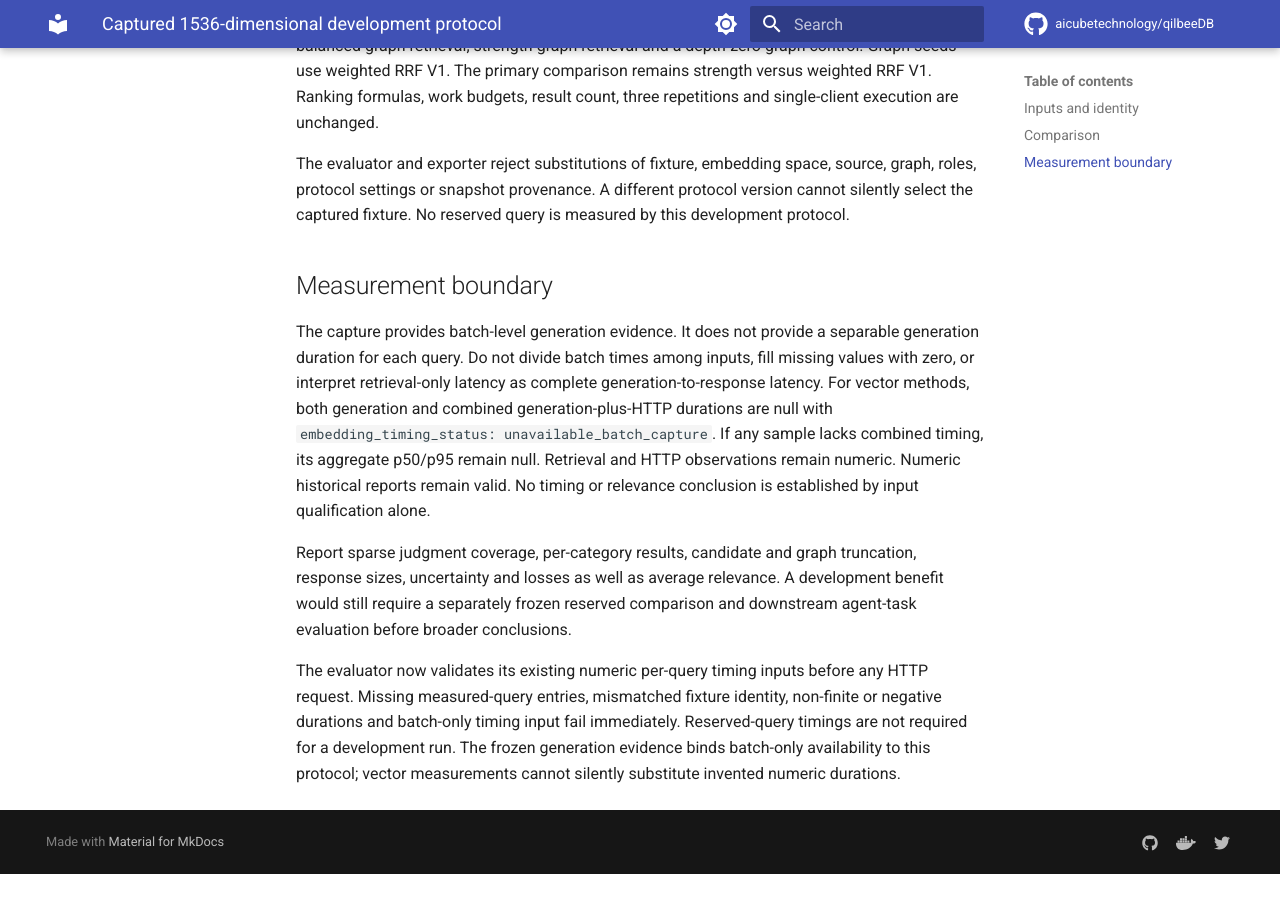
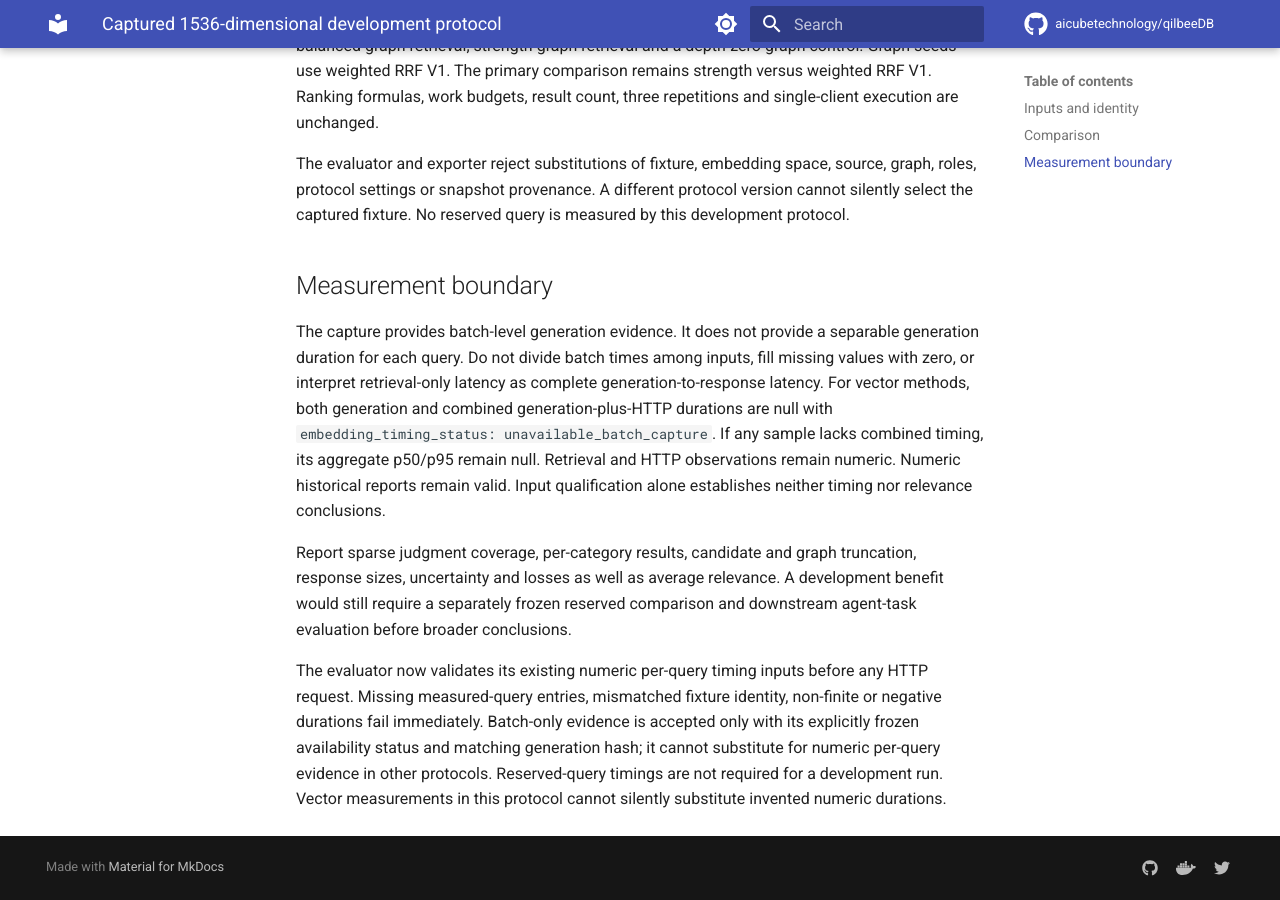
Before and after one commit to aicubetechnology/qilbeeDB, an MkDocs documentation site: the page built from docs/research/twowiki-captured1536-development-protocol.md, in a window 1280 px wide and 900 px high, scrolled down 911 px. Built offline with MkDocs 1.6.1 and Material for MkDocs 9.7.7, drawn with Linux system fonts in a browser that asks for light colours; comment, search, counter and statistics services are not loaded; before the commit the page ends 1785 px from its top, so only the background shows below that; some of the changed text lies outside the part shown.

Commit message:
feat: publish verified captured-vector graph development comparison

```diff
--- a/docs/research/twowiki-captured1536-development-protocol.md
+++ b/docs/research/twowiki-captured1536-development-protocol.md
@@ -1,8 +1,8 @@
 # Captured 1536-dimensional development protocol
 
-**Status: preparation only.** This protocol binds a new development comparison to
-an externally captured vector set. It does not contain measured retrieval results
-or qualify any ranking method as a production default.
+**Status: development comparison completed.** This protocol binds a new development comparison to
+an externally captured vector set. Measured results appear in the [development report](twowiki-captured1536-development-results.md).
+The experiment does not qualify any ranking method as a production default.
 
 The frozen protocol is
 `benchmarks/retrieval/twowiki-captured1536-development-v1.json`.
@@ -47,8 +47,8 @@
 complete generation-to-response latency. For vector methods, both generation and combined generation-plus-HTTP durations
 are null with `embedding_timing_status: unavailable_batch_capture`. If any sample
 lacks combined timing, its aggregate p50/p95 remain null. Retrieval and HTTP
-observations remain numeric. Numeric historical reports remain valid. No timing or relevance conclusion is established by input
-qualification alone.
+observations remain numeric. Numeric historical reports remain valid. Input qualification alone establishes
+neither timing nor relevance conclusions.
 
 Report sparse judgment coverage, per-category results, candidate and graph
 truncation, response sizes, uncertainty and losses as well as average relevance.
@@ -57,6 +57,8 @@
 
 The evaluator now validates its existing numeric per-query timing inputs before
 any HTTP request. Missing measured-query entries, mismatched fixture identity,
-non-finite or negative durations and batch-only timing input fail immediately.
-Reserved-query timings are not required for a development run. The frozen generation evidence binds batch-only availability to this protocol;
-vector measurements cannot silently substitute invented numeric durations.
+non-finite or negative durations fail immediately. Batch-only evidence is accepted
+only with its explicitly frozen availability status and matching generation hash;
+it cannot substitute for numeric per-query evidence in other protocols.
+Reserved-query timings are not required for a development run. Vector measurements
+in this protocol cannot silently substitute invented numeric durations.
```
Also changed, not shown: docs/api/graph-assisted-retrieval.md (+5 -0 lines), docs/research/twowiki-captured1536-development-results.md (added, +88 -0 lines), 1 other file.
